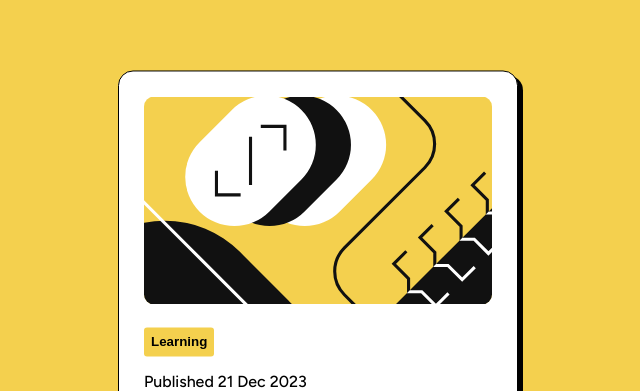
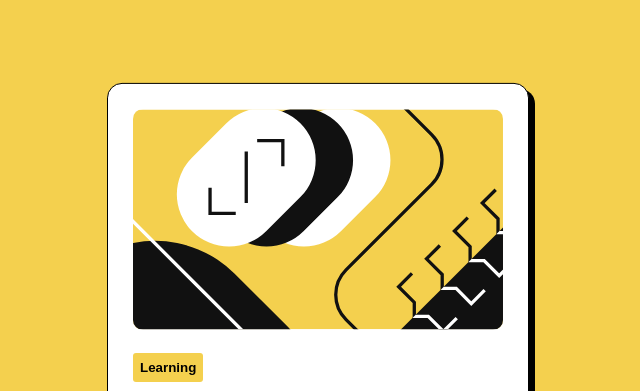
Before and after one commit to JessB74/Blog-Preview-card-using-HTML-and-CSS, a plain HTML site: page index.html in a window 1280 px wide. Shown: the top 391 px of the page, without its empty margins (322-962 px from the left). Drawn offline with Linux system fonts and the light colour scheme.

Commit message:
Update index.html

```diff
--- a/index.html
+++ b/index.html
@@ -21,7 +21,7 @@
     body{background-color:hsl(47,88%,63%);
     font-family: "Figtree", sans-serif;
   font-size: 16px;
-
+min-height:100dvh;
 
   }
 
@@ -31,12 +31,12 @@
 
     #main-box{
       box-sizing: border-box;
-      width: 400px;
+      width: 422px;
       border: 1px solid;
       padding: 25px;
       background-color: hsl(0, 0%, 100%);
       border-radius: 15px;
-      box-shadow: 5px 5px ;
+      box-shadow: 6px 6px ;
       /* margin-left: auto;
       margin-right: auto;
       */
@@ -58,8 +58,8 @@ cursor: pointer;
 cursor: pointer;}
 
 .Dec:hover{ color: hsl(47,88%,63%);}
+
 #svg{ width: 100%;
-
 border-radius: 10px;}
 
 #content{color: hsl(0, 0%, 50%);}
@@ -75,6 +75,7 @@ bottom: 10px;
 font-weight: 800;
 cursor: pointer;
 }
+
 .image-name:hover{color:hsl(47,88%,63%);}
 h1:hover{color: hsl(47,88%,63%);
   cursor: pointer;
```
